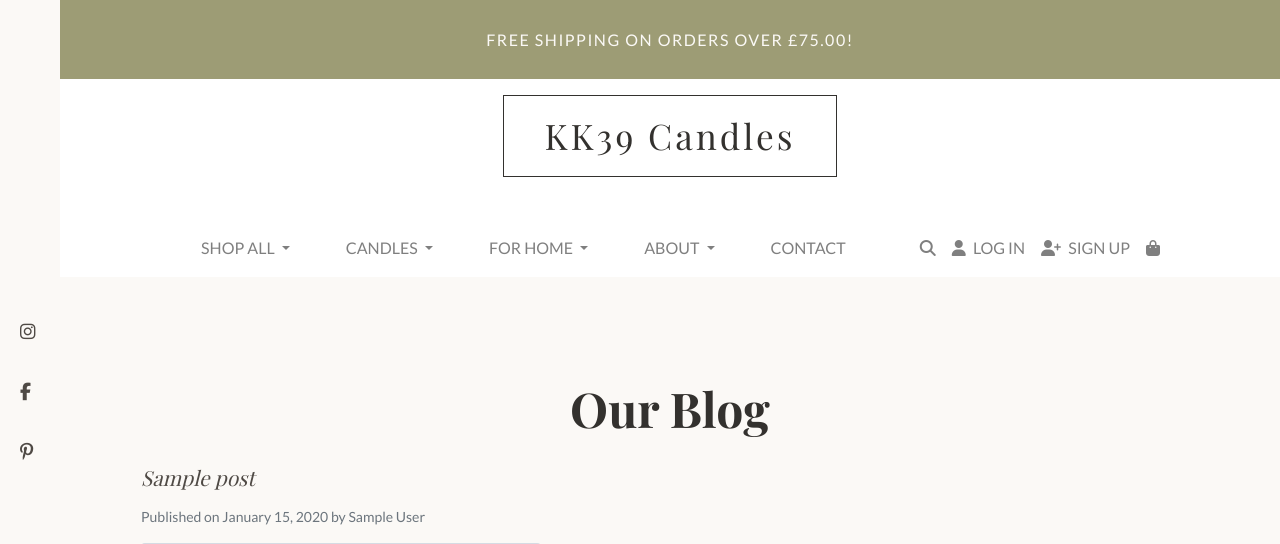
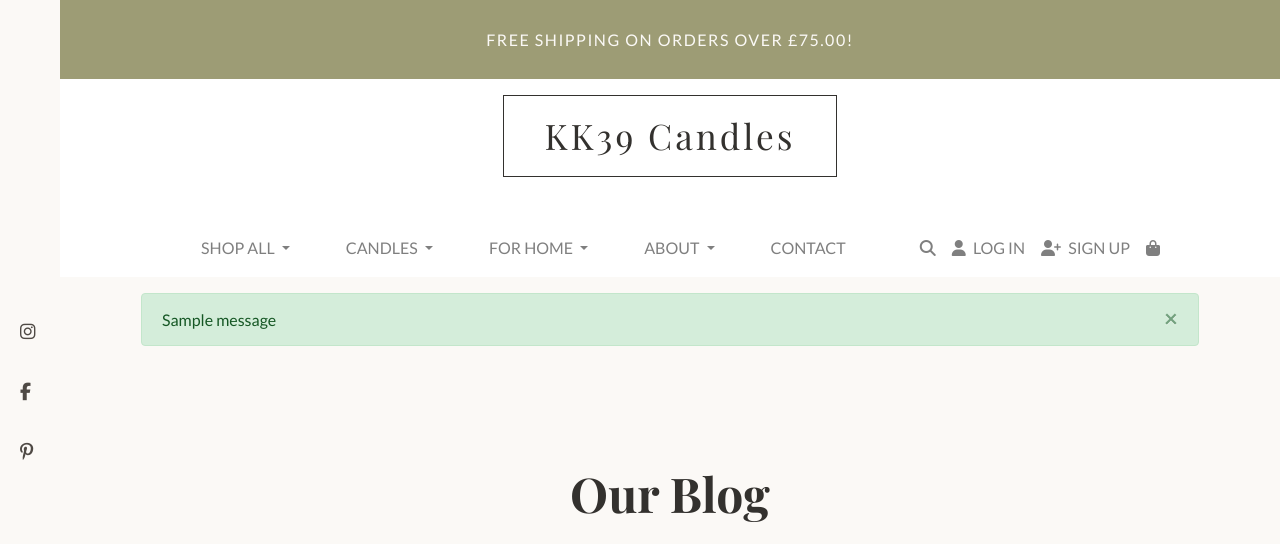
Before and after one commit to kristine-kiki/KK39_Candles, a Django app: page /about/blog/ in a window 1280 px wide. Shown: the top 544 px of the page. Run offline with Django 3.2, Linux system fonts and the light colour scheme; tables that the repository leaves empty hold one stand-in row (values such as "Sample post"); grey boxes marked "Sample" are stand-in pictures; one stand-in notice (Sample message) is shown; some libraries are stand-ins or nearby versions.

Commit message:
Fix: Resolve Summernote TypeError by downgrading bleach. Downgrades bleach to v4.1.0 to fix incompatibility with django-summernote 0.8.20.0, which caused a TypeError on saving posts in the admin. Addresses django-summernote issue #477."

```diff
--- a/requirements.txt
+++ b/requirements.txt
@@ -1,5 +1,5 @@
 asgiref==3.8.1
-bleach==6.2.0
+bleach==4.1.0
 boto3==1.38.18
 botocore==1.38.18
 certifi==2025.4.26
--- a/templates/base.html
+++ b/templates/base.html
@@ -64,6 +64,19 @@
             <li><a href="https://uk.pinterest.com/" aria-label="Pinterest" target='_blank'><i class="fab fa-pinterest-p"></i></a></li>
         </ul>
     </aside>
+
+    {% if messages %}
+        <div class="container message-container my-3"> {# my-3 adds margin top and bottom #}
+            {% for message in messages %}
+                <div class="alert alert-{% if message.level == DEFAULT_MESSAGE_LEVELS.ERROR %}danger{% elif message.tags %}{{ message.tags }}{% endif %} alert-dismissible fade show" role="alert">
+                    {{ message|safe }}
+                    <button type="button" class="close" data-dismiss="alert" aria-label="Close">
+                        <span aria-hidden="true">×</span>
+                    </button>
+                </div>
+            {% endfor %}
+        </div>
+    {% endif %}
 
     <main>
         {% block content %}
```
Also changed, not shown: 1 other file.
